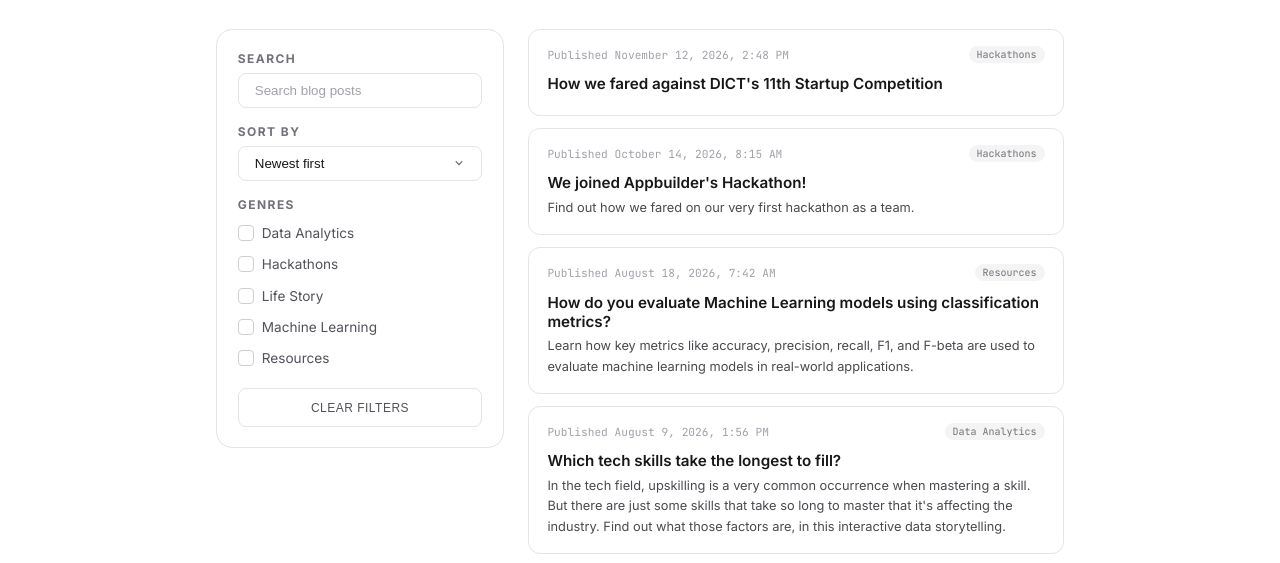
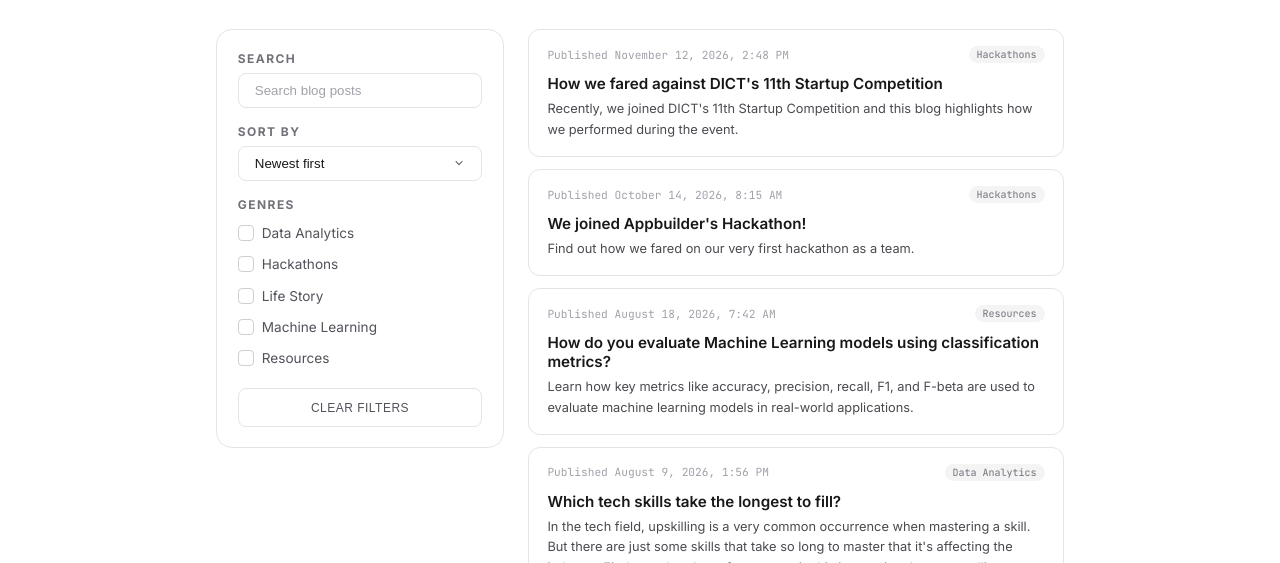
Before and after one commit to anthonyFalter/anthonyFalter.github.io, a website: page blog/index.html in a window 1280 px wide. Shown: the part 219-782 px from the top of the page. Drawn offline with Linux system fonts and the light colour scheme.

Commit message:
update new blog entry description

```diff
--- a/blog/index.html
+++ b/blog/index.html
@@ -102,7 +102,7 @@
                   <span class="blog-card-tag">Hackathons</span>
                 </div>
                 <h2 class="blog-card-title">How we fared against DICT's 11th Startup Competition</h2>
-                <p class="blog-card-desc"></p>
+                <p class="blog-card-desc">Recently, we joined DICT's 11th Startup Competition and this blog highlights how we performed during the event.</p>
               </a>
 
               <a class="blog-card" href="posts/how_did_I_start_blog_01/">
```
